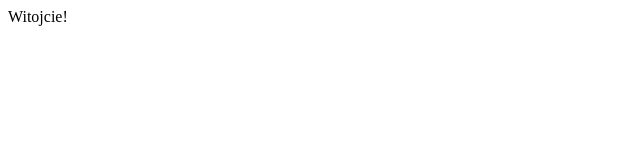
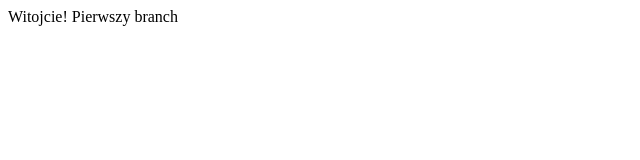
Before and after one commit to AnnaBombol/RepozytoriumZadanieDomowe, a plain HTML site: page index.html in a window 1280 px wide. Shown: the whole page, without its empty margins (0-640 px from the left). Drawn offline with Linux system fonts and the light colour scheme.

Commit message:
Dodanie brancha. Modyfikacj pliku index.html. Drugi commit.

```diff
--- a/index.html
+++ b/index.html
@@ -1,3 +1,4 @@
 <html>
     <f1>Witojcie!</f1>
+    <f2>Pierwszy branch</f2>
 </html>
```
